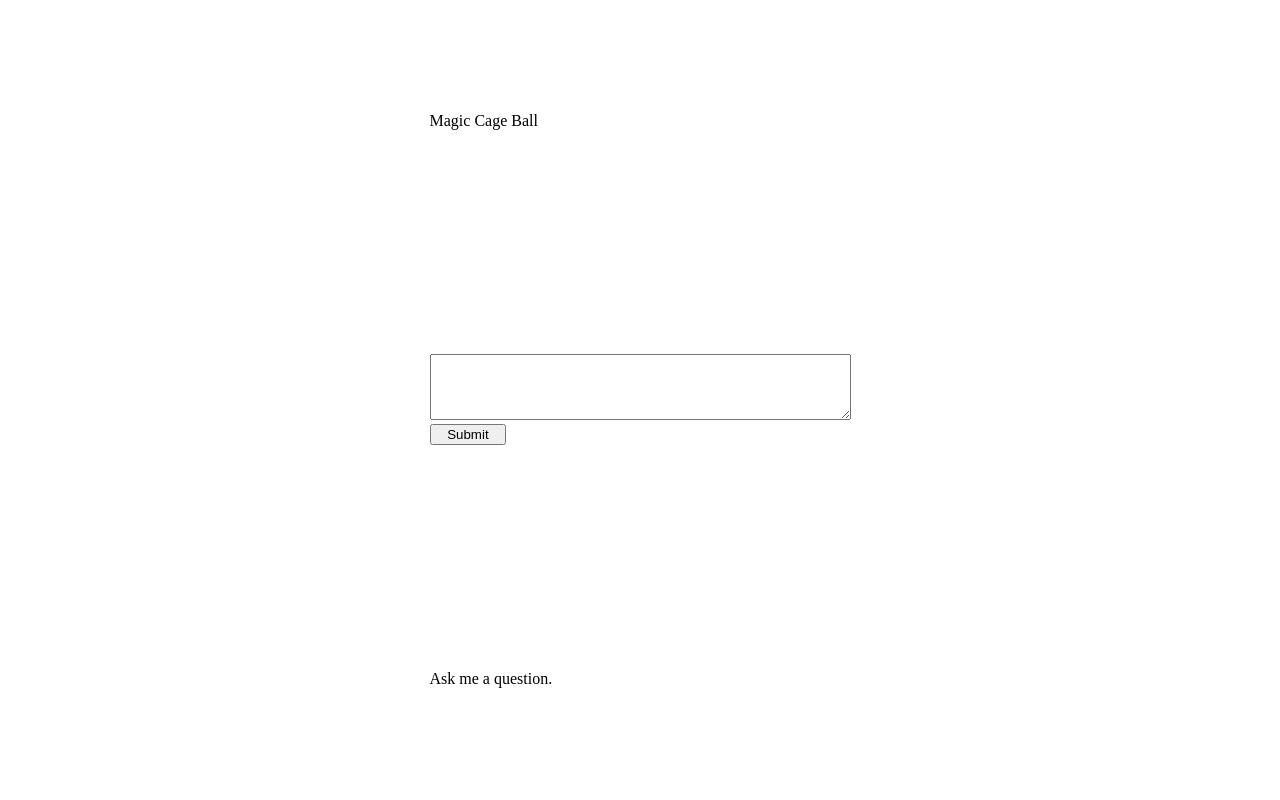
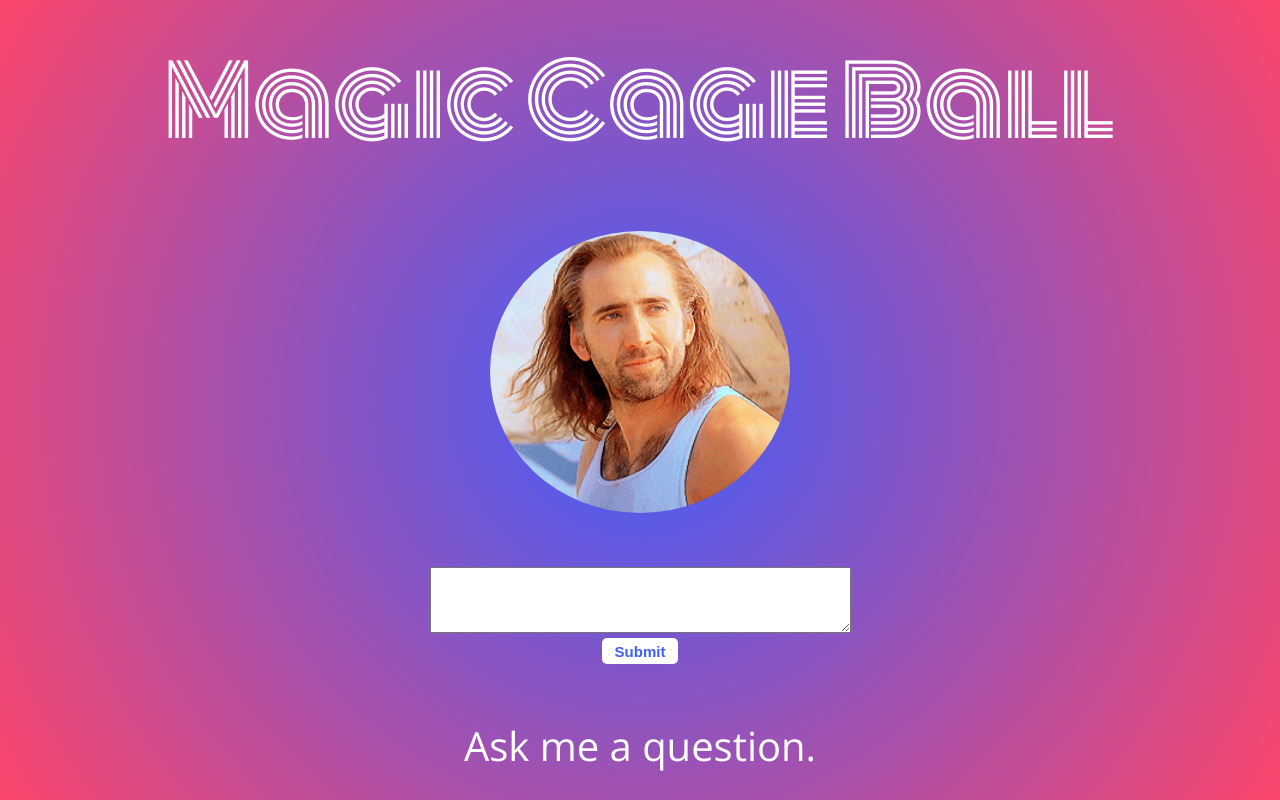
Before and after one commit to emmaegstad/magic-cage-ball, a plain HTML site: page index.html in a window 1280 px wide. Drawn offline with nearby package versions, Linux system fonts and the light colour scheme.

Commit message:
updated styles

```diff
--- a/index.html
+++ b/index.html
@@ -16,6 +16,12 @@
   <body>
     <h1 class="site-header">Magic Cage Ball</h1>
 
+    <img
+      src="assets/cage.gif"
+      class="cage-img"
+      alt="Nicolas Cage in the film Con Air looking off in the distance and smiling."
+    />
+
     <section class="question">
       <label for="w3review">
         <textarea
--- a/styles/styles.css
+++ b/styles/styles.css
@@ -1,13 +1,50 @@
+@import url("https://fonts.googleapis.com/css2?family=Monoton&family=Open+Sans&display=swap");
+
 body {
   display: grid;
   justify-content: center;
   align-items: center;
+  background: rgb(63, 94, 251);
+  background: radial-gradient(
+    circle,
+    rgba(63, 94, 251, 1) 0%,
+    rgba(252, 70, 107, 1) 100%
+  );
+  font-family: "Open Sans", sans-serif;
+}
+
+.site-header {
+  text-align: center;
+  font-family: "Monoton", cursive;
+  font-size: 12vh;
+  color: white;
+}
+
+.cage-img {
+  width: 300px;
+  border-radius: 50%;
+  justify-self: center;
 }
 
 .question {
   display: grid;
+  justify-content: center;
 }
 
 button {
+  justify-self: center;
+  font-weight: bolder;
+  font-size: 15px;
+  color: #3f5efb;
+  background-color: white;
+  border: none;
+  border-radius: 5px;
   width: 6vw;
+  height: 2vw;
 }
+
+.answer {
+  text-align: center;
+  color: white;
+  font-size: 5vh;
+}
```
Also changed, not shown: assets/cage-img.webp (added), assets/cage.gif (added).
